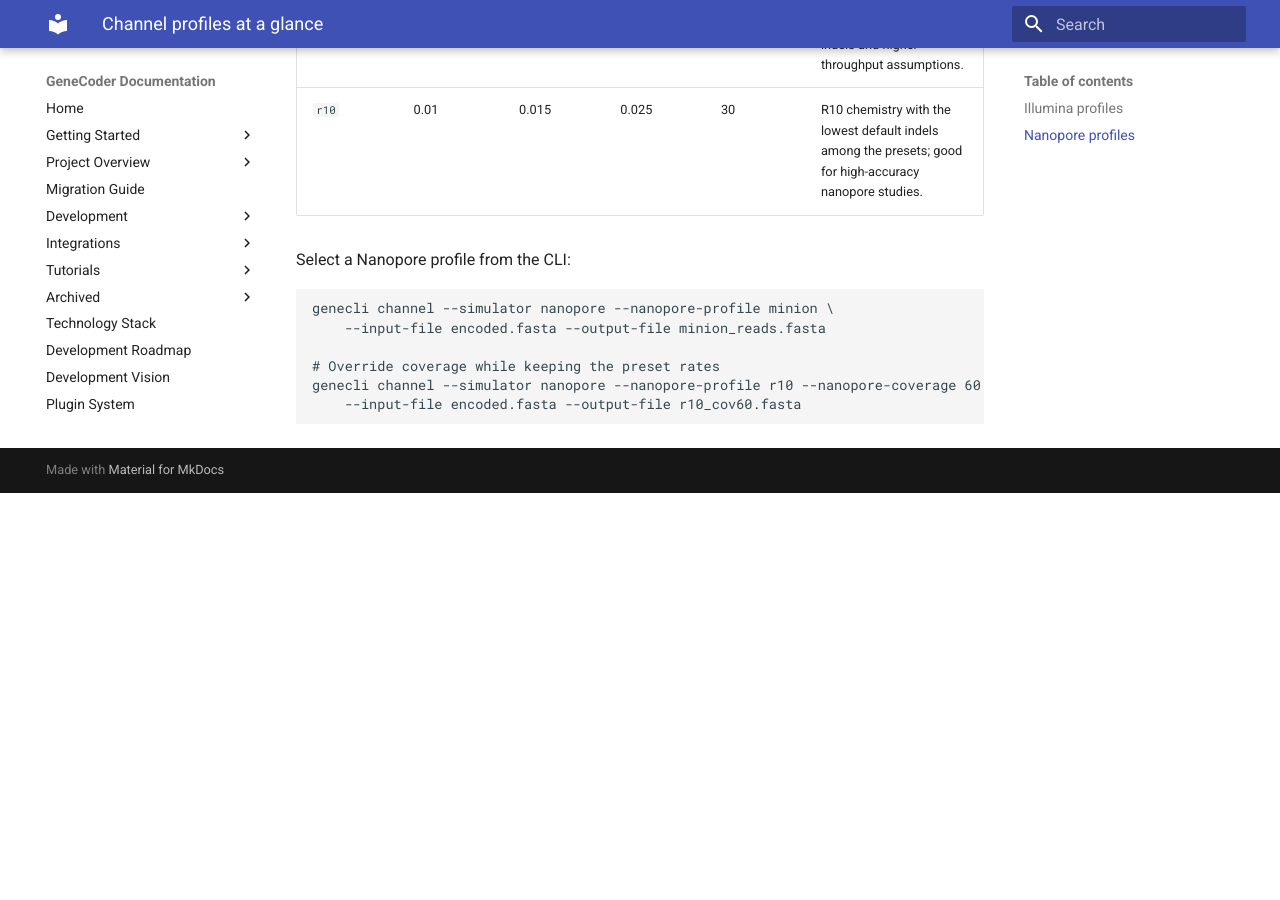
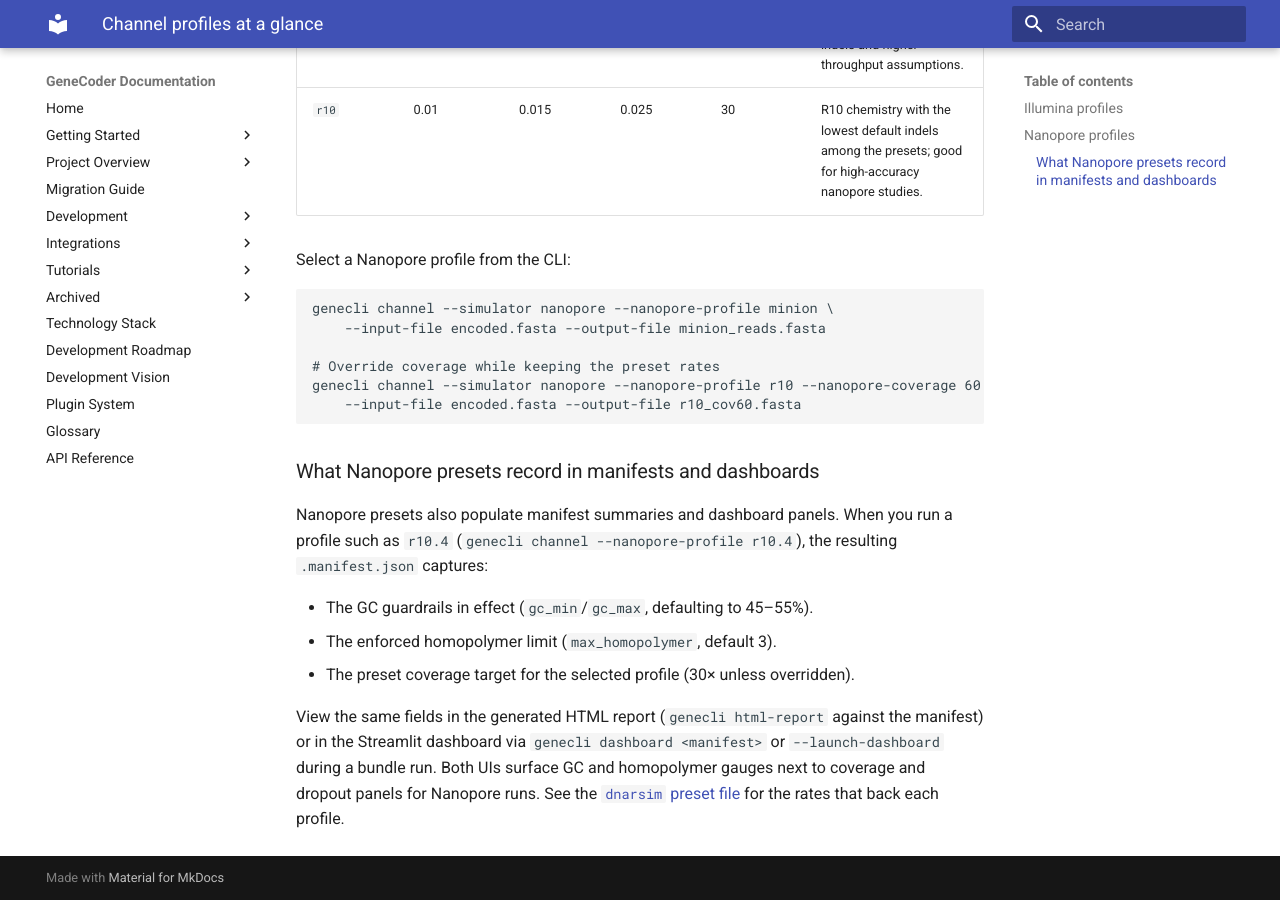
Before and after one commit to d0tTino/GeneCoder, an MkDocs documentation site: the page built from docs/channel_profiles.md, in a window 1280 px wide and 900 px high, scrolled down 1519 px. Built offline with MkDocs 1.6.1 and Material for MkDocs 9.7.7, drawn with Linux system fonts in a browser that asks for light colours; before the commit the page ends 2012 px from its top, so only the background shows below that.

Commit message:
Document Nanopore preset manifest outputs

````diff
--- a/docs/channel_profiles.md
+++ b/docs/channel_profiles.md
@@ -44,3 +44,20 @@
 genecli channel --simulator nanopore --nanopore-profile r10 --nanopore-coverage 60 \
     --input-file encoded.fasta --output-file r10_cov60.fasta
 ```
+
+### What Nanopore presets record in manifests and dashboards
+
+Nanopore presets also populate manifest summaries and dashboard panels. When you
+run a profile such as `r10.4` (`genecli channel --nanopore-profile r10.4`), the
+resulting `.manifest.json` captures:
+
+* The GC guardrails in effect (`gc_min`/`gc_max`, defaulting to 45–55%).
+* The enforced homopolymer limit (`max_homopolymer`, default 3).
+* The preset coverage target for the selected profile (30× unless overridden).
+
+View the same fields in the generated HTML report (`genecli html-report` against
+the manifest) or in the Streamlit dashboard via `genecli dashboard <manifest>`
+or `--launch-dashboard` during a bundle run. Both UIs surface GC and
+homopolymer gauges next to coverage and dropout panels for Nanopore runs. See
+the [`dnarsim` preset file](../configs/dnarsim_rates.yaml) for the rates that
+back each profile.
````
